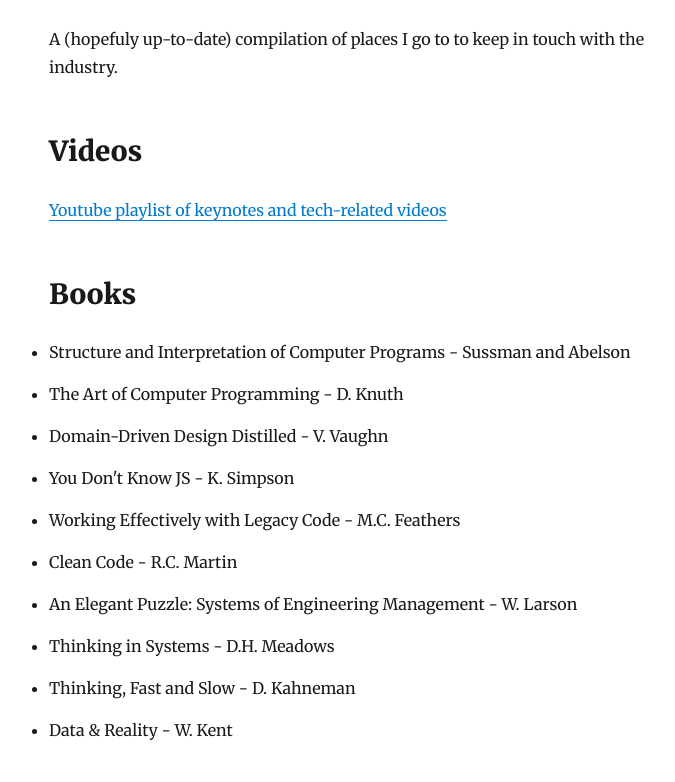
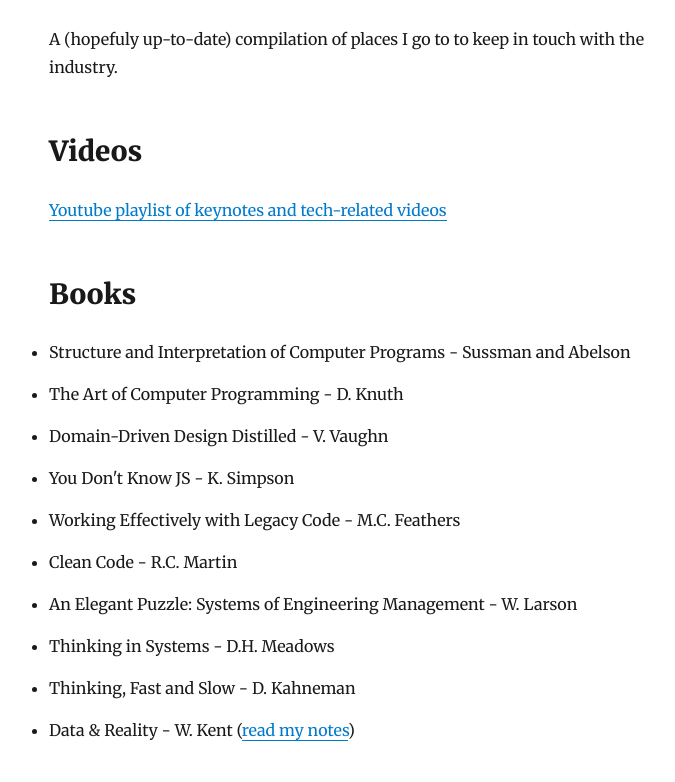
Before and after one commit to camille-hdl/website, a Gatsby site: page /learning-resources/ in a window 1280 px wide. Shown: the part 170-952 px from the top of the page, without its empty margins (276-951 px from the left). Built offline with nearby package versions, Linux system fonts and the light colour scheme; Gatsby itself is replaced by a stand-in of ours; some packages are replaced by stand-ins of ours.

Commit message:
link to notes from resources page

```diff
--- a/content/blog/learning-resources/index.md
+++ b/content/blog/learning-resources/index.md
@@ -21,7 +21,7 @@ A (hopefuly up-to-date) compilation of places I go to to keep in touch with the
 * An Elegant Puzzle: Systems of Engineering Management - W. Larson
 * Thinking in Systems - D.H. Meadows
 * Thinking, Fast and Slow - D. Kahneman
-* Data & Reality - W. Kent
+* Data & Reality - W. Kent ([read my notes](/reading-data-reality-w-kent/))
 
 ## Podcasts
 
```
